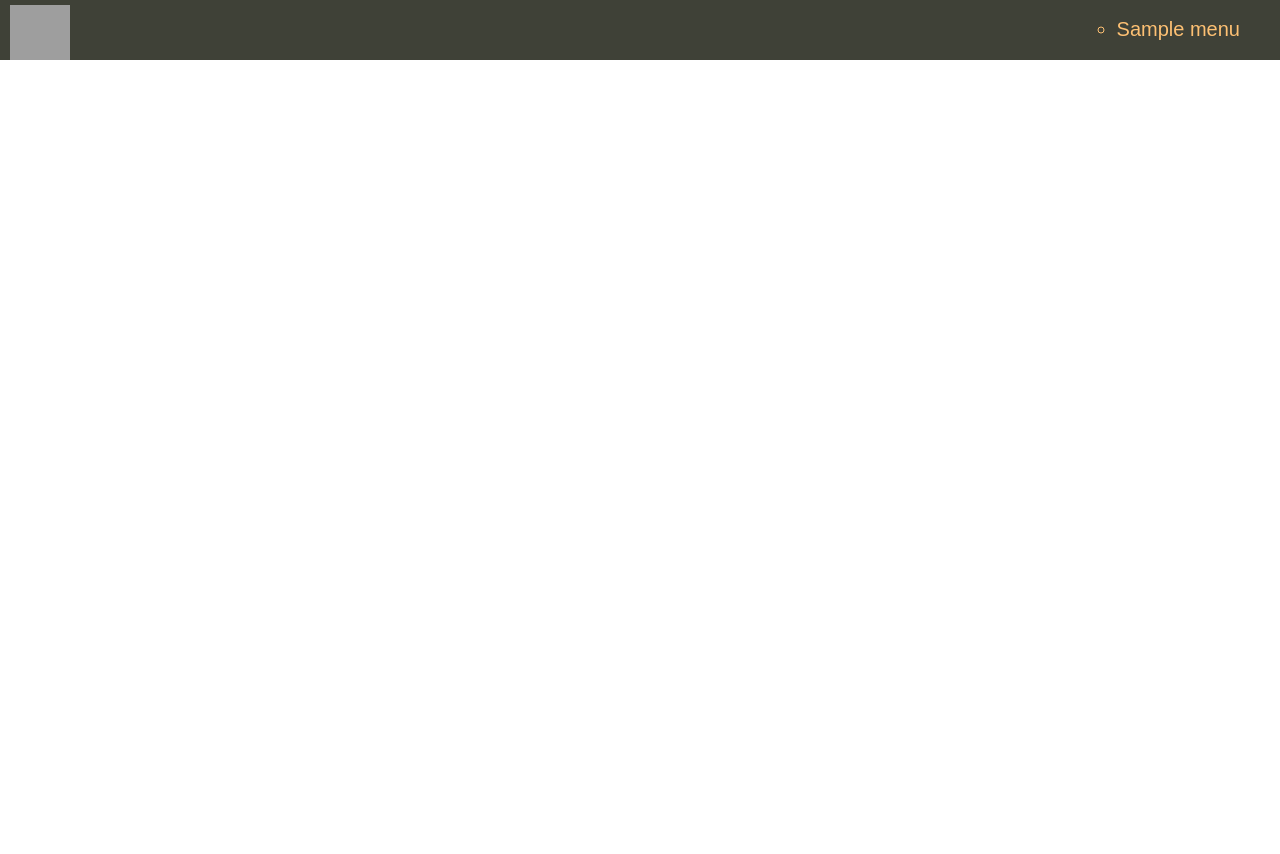
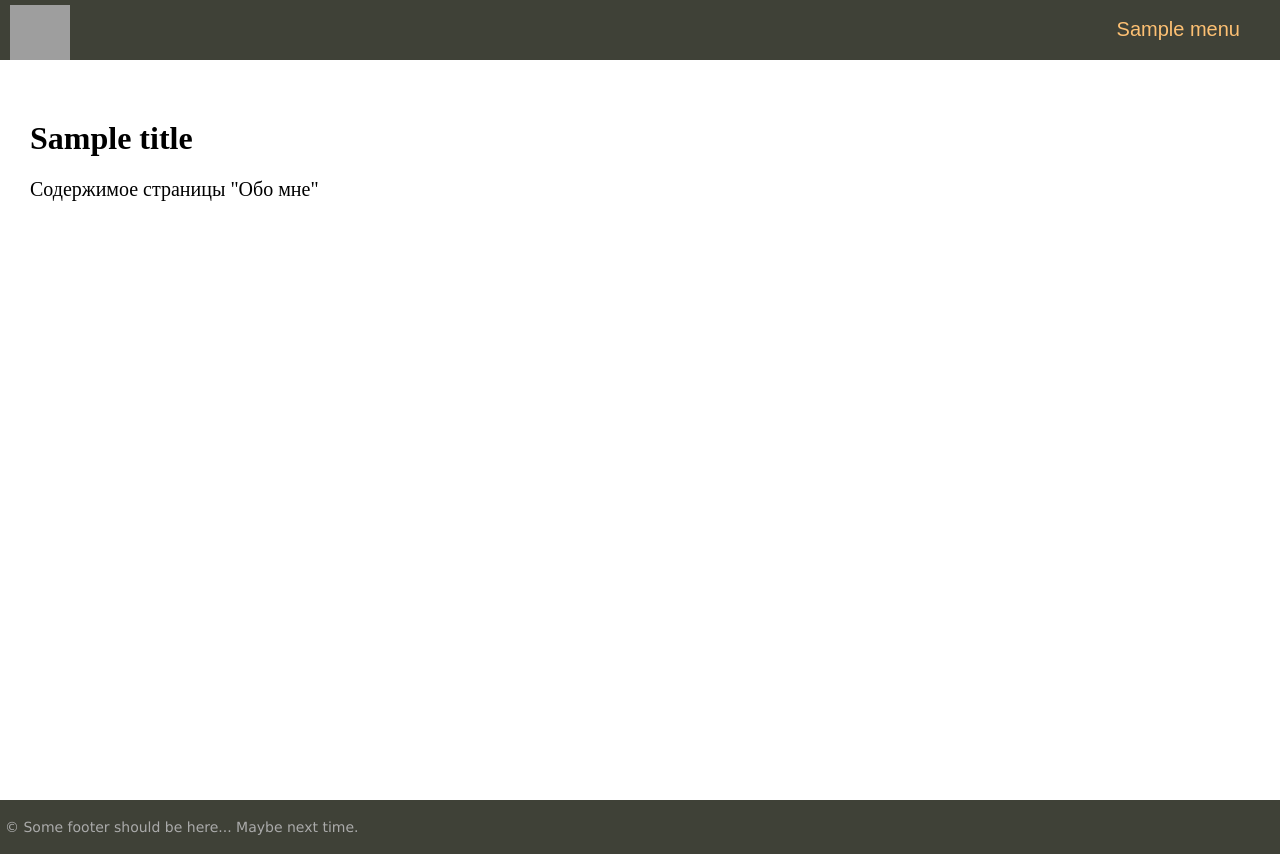
Before and after one commit to Denis-on-github/short_urls, a Django app: template short_urls/from_long_to_short/templates/from_long_to_short/about_me.html in a window 1280 px wide. Before the commit the page ends 60 px from the top, so only its background shows below. Run offline with Django 3.2, Linux system fonts and the light colour scheme; the template is opened without the code that fills it: most values are stand-ins (such as "Sample title", 1, 10 or a date in 2020); grey boxes are pictures that could not be loaded.

Commit message:
more beauty

```diff
--- a/short_urls/from_long_to_short/templates/from_long_to_short/base.html
+++ b/short_urls/from_long_to_short/templates/from_long_to_short/base.html
@@ -16,7 +16,6 @@
 	<div class="header">
 		<ul id="mainmenu" class="mainmenu">
 			<li class="logo"><a href="{% url 'home' %}"><div class="logo"></div></a></li>
-<ul>
 {% for m in menu %}
 	{% if not forloop.last %}
 		<li><a href="{% url m.url_name %}">{{ m.title }}</a></li>
@@ -25,8 +24,11 @@
 	{% endif %}
 {% endfor %}
 		</ul>
+		<div class="clear"></div>
+	</div>
 {% endblock mainmenu %}
-	<div class="content-text"
+
+	<div class="content-text">
 {% block content %}
 {% endblock %}
 
@@ -65,5 +67,11 @@
 </nav>
 {% endif %}
 	</div>
+</td></tr></table>
+<tr><td valign=top>
+	<div id="footer">
+		<p>&copy; Some footer should be here... Maybe next time.</p>
+	</div>
+</td></tr>
 </body>
 </html>
```
Also changed, not shown: short_urls/from_long_to_short/templates/from_long_to_short/index.html (+7 -8 lines). Lines whose indentation alone changed are shown as unchanged.
